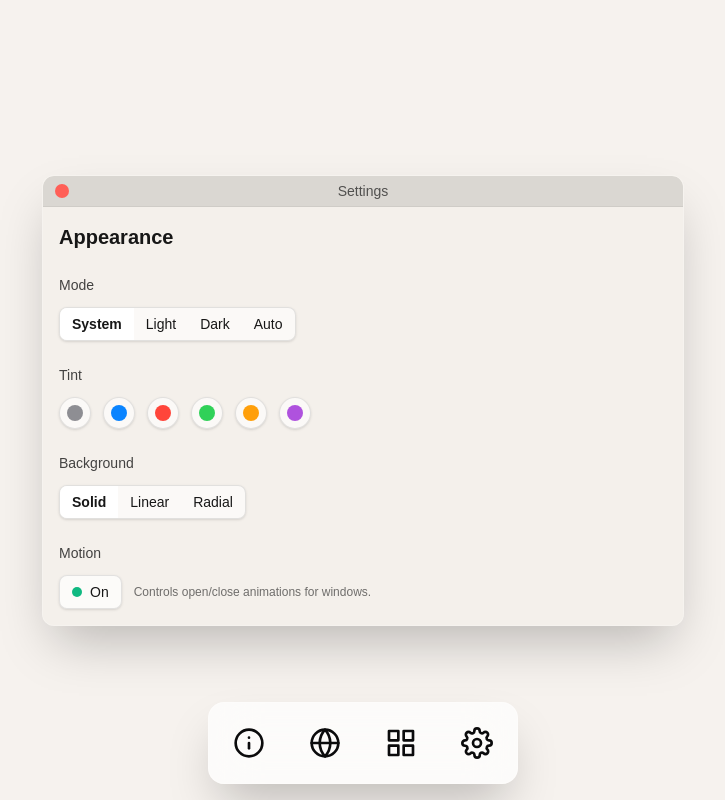
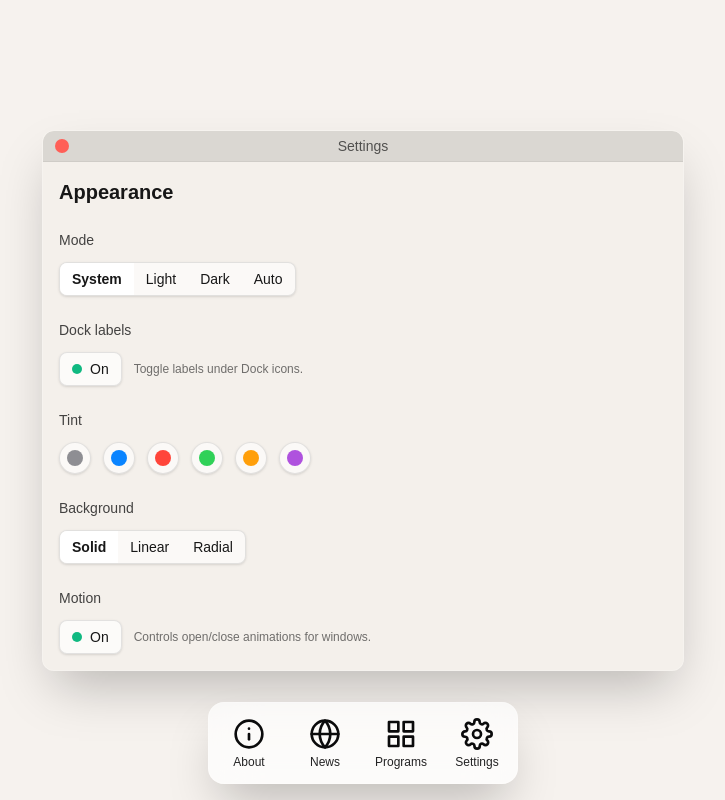
Before and after one commit to Johan-Melin/macos-nextjs, a Next.js app: page / in a window 1280 px wide. Both pictures are taken after a click on the button "Settings". Shown: the whole page, without its empty margins (277-1002 px from the left). Built offline with nearby package versions, Linux system fonts and the light colour scheme.

Commit message:
ui(dock): add names to dock items and toggle in settings

```diff
--- a/src/components/Dock.tsx
+++ b/src/components/Dock.tsx
@@ -3,10 +3,12 @@
 import { useMemo } from "react";
 import { useAppWindow } from "../context/AppWindowContext";
 import { dockItems } from "../content/dock";
+import { useAppearance } from "../context/AppearanceContext";
 
 export default function Dock() {
   const apps = useMemo(() => dockItems, []);
   const { toggle, activeApp } = useAppWindow();
+  const { showDockLabels } = useAppearance();
 
   return (
     <div
@@ -22,14 +24,20 @@ export default function Dock() {
           <button
             key={key}
             onClick={() => toggle(key)}
-            className={`group relative grid h-12 w-12 place-items-center rounded-xl ring-inset transition-colors duration-150 md:h-16 md:w-16 md:transition-transform md:hover:-translate-y-0.5`}
+            className={`group relative flex flex-col items-center justify-center ${showDockLabels ? "gap-1 h-16 w-16" : "h-12 w-12 md:h-16 md:w-16"} rounded-xl ring-inset transition-colors duration-150 md:transition-transform md:hover:-translate-y-0.5`}
             style={{ color: "var(--dock-fg)" }}
             title={title}
           >
             <Icon className="h-6 w-6 md:h-8 md:w-8" style={{ color: "var(--dock-fg)" }} />
-            <span className="pointer-events-none absolute -top-7 hidden rounded-md bg-black/80 px-2 py-0.5 text-xs text-white opacity-0 shadow-sm backdrop-blur transition-opacity group-hover:opacity-100 md:block">
-              {title}
-            </span>
+            {showDockLabels ? (
+              <span className="mt-0.5 text-[10px] leading-none md:text-xs opacity-90" style={{ color: "var(--dock-fg)" }}>
+                {title}
+              </span>
+            ) : (
+              <span className="pointer-events-none absolute -top-7 hidden rounded-md bg-black/80 px-2 py-0.5 text-xs text-white opacity-0 shadow-sm backdrop-blur transition-opacity group-hover:opacity-100 md:block">
+                {title}
+              </span>
+            )}
           </button>
         ))}
       </nav>
--- a/src/content/dock/Settings.tsx
+++ b/src/content/dock/Settings.tsx
@@ -9,7 +9,7 @@ export default function Settings() {
 import { useAppearance } from "../../context/AppearanceContext";
 
 function AppearanceSettings() {
-  const { mode, setMode, tint, setTint, backgroundStyle, setBackgroundStyle, animations, setAnimations } = useAppearance();
+  const { mode, setMode, tint, setTint, backgroundStyle, setBackgroundStyle, animations, setAnimations, showDockLabels, setShowDockLabels } = useAppearance();
 
   const swatches: { name: string; hex: string }[] = [
     { name: "Graphite", hex: "#8e8e93" },
@@ -49,6 +49,27 @@ function AppearanceSettings() {
               {label}
             </button>
           ))}
+        </div>
+      </section>
+
+      {/* Dock */}
+      <section className="space-y-3">
+        <h3 className="text-sm font-medium opacity-80">Dock labels</h3>
+        <div className="flex items-center gap-3">
+          <button
+            onClick={() => setShowDockLabels(!showDockLabels)}
+            className={`inline-flex items-center gap-2 rounded-lg border px-3 py-1.5 text-sm shadow-sm transition-colors ${
+              showDockLabels
+                ? "border-black/10 bg-white/70 dark:border-white/10 dark:bg-white/10"
+                : "border-black/10 bg-white dark:border-white/10 dark:bg-white/10"
+            }`}
+            title="Show app names under Dock icons"
+            aria-pressed={showDockLabels}
+          >
+            <span className="inline-block h-2.5 w-2.5 rounded-full" style={{ backgroundColor: showDockLabels ? "#10b981" : "#9ca3af" }} />
+            {showDockLabels ? "On" : "Off"}
+          </button>
+          <p className="text-xs opacity-60">Toggle labels under Dock icons.</p>
         </div>
       </section>
 
--- a/src/context/AppearanceContext.tsx
+++ b/src/context/AppearanceContext.tsx
@@ -16,6 +16,7 @@ export type AppearanceState = {
   tint: string; // hex color to tint UI subtly
   backgroundStyle: "solid" | "linear" | "radial";
   animations: boolean;
+  showDockLabels: boolean;
 };
 
 type AppearanceContextValue = AppearanceState & {
@@ -23,6 +24,7 @@ type AppearanceContextValue = AppearanceState & {
   setTint: (hex: string) => void;
   setBackgroundStyle: (s: AppearanceState["backgroundStyle"]) => void;
   setAnimations: (a: boolean) => void;
+  setShowDockLabels: (v: boolean) => void;
 };
 
 const STORAGE_KEY = "macos-appearance";
@@ -32,6 +34,7 @@ const DEFAULT_STATE: AppearanceState = {
   tint: "#a2845e", // a pleasant brown by default
   backgroundStyle: "solid",
   animations: true,
+  showDockLabels: true,
 };
 
 const AppearanceContext = createContext<AppearanceContextValue | undefined>(undefined);
@@ -110,6 +113,7 @@ export function AppearanceProvider({ children }: { children: ReactNode }) {
       setTint: (tint) => setState((s) => ({ ...s, tint })),
       setBackgroundStyle: (backgroundStyle) => setState((s) => ({ ...s, backgroundStyle })),
       setAnimations: (animations) => setState((s) => ({ ...s, animations })),
+      setShowDockLabels: (showDockLabels) => setState((s) => ({ ...s, showDockLabels })),
     }),
     [state]
   );
```
